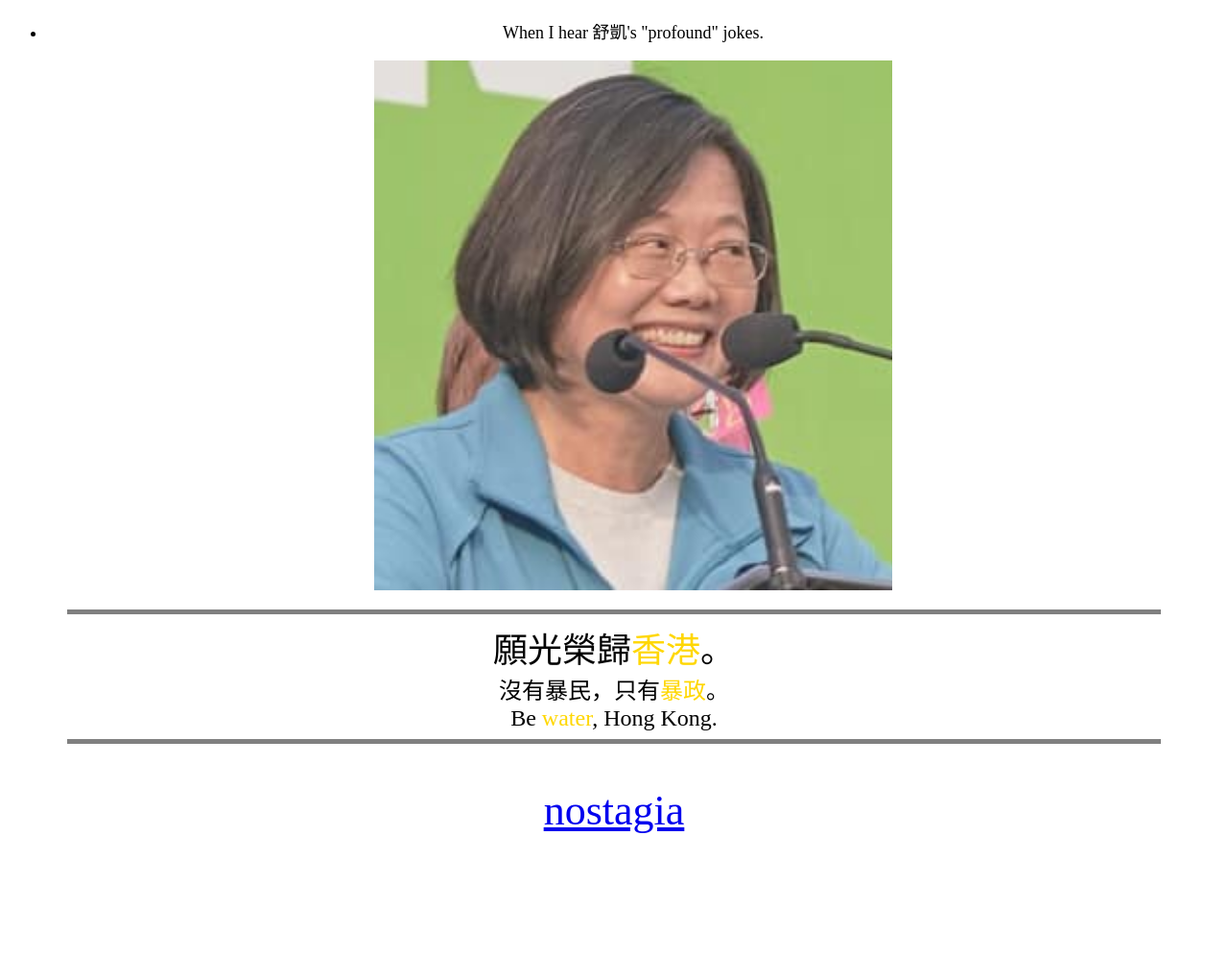
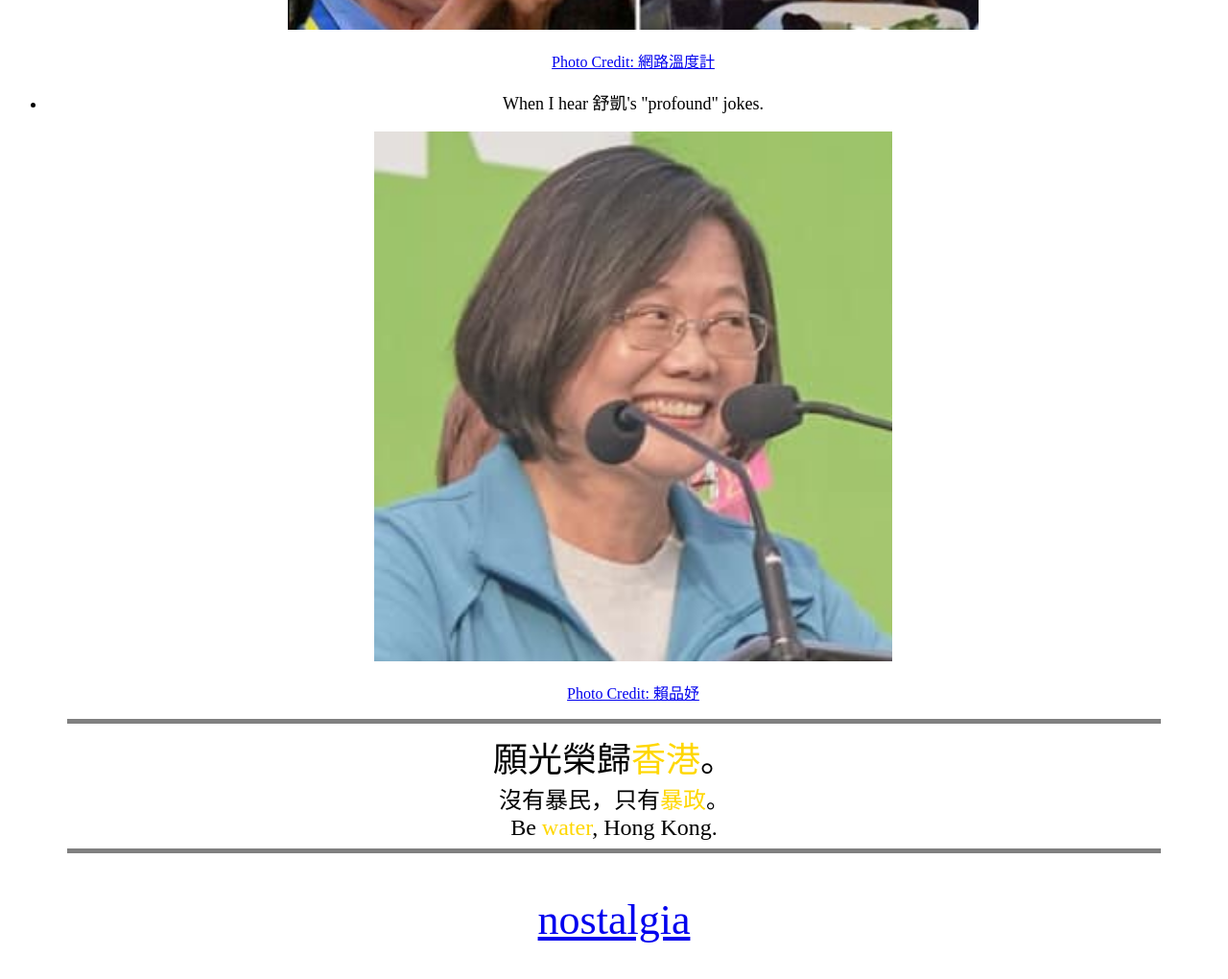
Before and after one commit to eileen71/R_htmlcss, a plain HTML site: page index.html in a window 1280 px wide. Shown: the part 1280-2300 px from the top of the page at 96% size. Before the commit the page ends 2194 px from the top, so only its background shows below. Drawn offline with Linux system fonts and the light colour scheme.

Commit message:
Update index.html

```diff
--- a/index.html
+++ b/index.html
@@ -38,14 +38,21 @@
         <li><p style="font-size:18px">丁守中使出當選無效之術。</p>
         <p>
         <img src="the_one_who_lives_in_20181124.jpg" width="720">
-        </p></li>
+        </p><p>
+            <a href="https://disp.cc/b/163-bHVX">Photo Credit: ptt Gossipping</a>
+            </p></li>
         <li><p style="font-size:18px">消失的兩年。</p>
         <p>
         <img src="who_am_i.jpg" width="720">
-        </p></li>
+        </p><p>
+            <a href="https://dailyview.tw/HotArticle?id=5103">Photo Credit: 網路溫度計</a>
+            </p></li>
         <li><p style="font-size:18px">When I hear 舒凱's "profound" jokes.</p>
         <p>
         <img src="i_am_watching_you.jpg" width="540">
+        </p>
+        <p>
+        <a href="https://www.facebook.com/LaiPinYuSouichi/">Photo Credit: 賴品妤</a>
         </p></li>
         </ul>
         <hr size="5" align="center" noshade width="90%">
@@ -60,7 +67,7 @@
         </div>
         <hr size="5" align="center" noshade width="90%">
         <p style="font-size:44px">
-        <a href="https://eileen71.github.io/R_htmlcss/another.html">nostagia</a>
+        <a href="https://eileen71.github.io/R_htmlcss/another.html">nostalgia</a>
         </p>
 
     </body>
```
